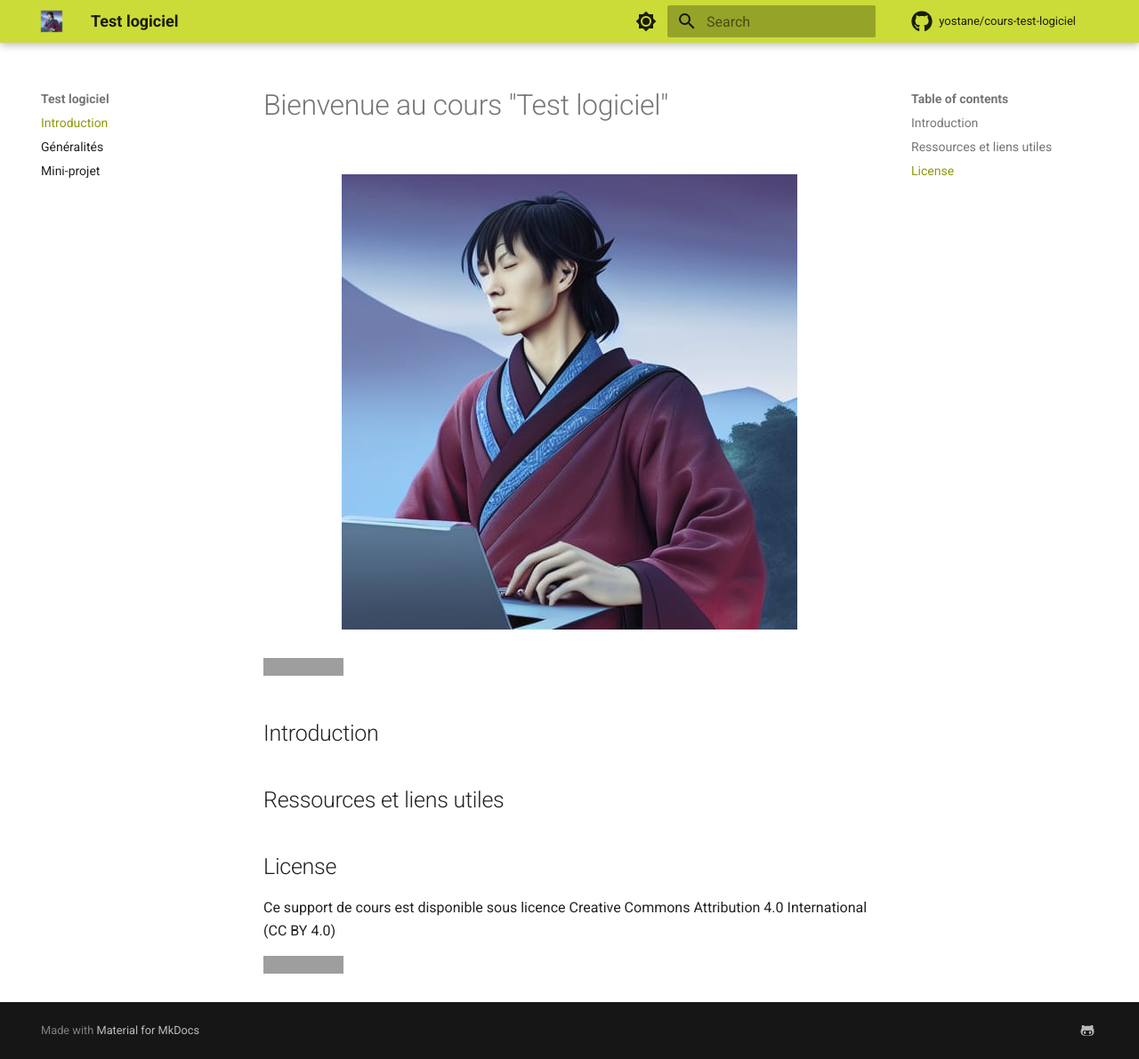
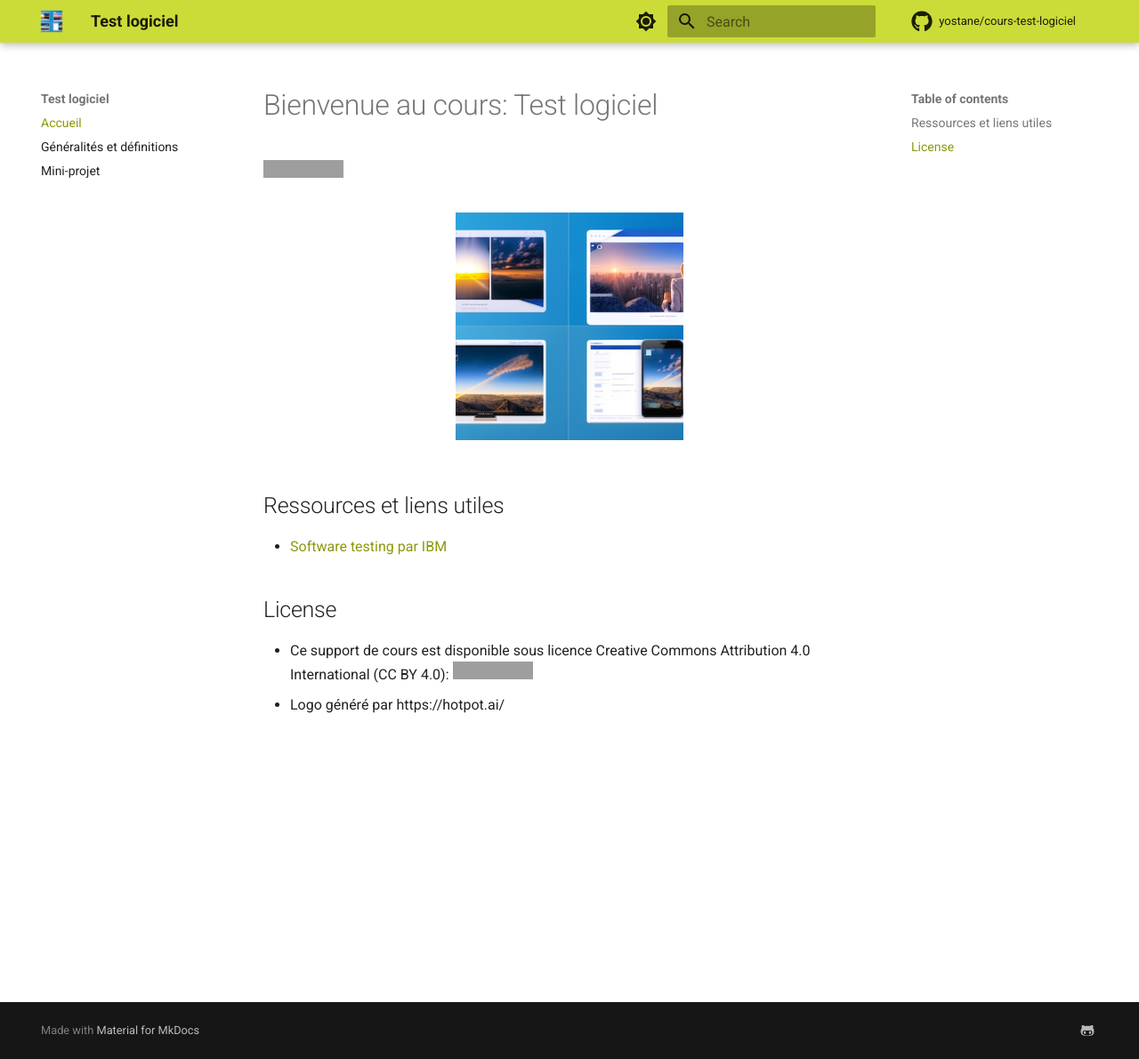
Before and after one commit to yostane/cours-test-logiciel, an MkDocs documentation site: the page built from docs/index.md, in a window 1280 px wide and 1191 px high. Shown: the whole window at 89% size. Built offline with MkDocs 1.6.1 and Material for MkDocs 9.7.7, drawn with Linux system fonts in a browser that asks for light colours; comment, search, counter and statistics services are not loaded; grey boxes are pictures that could not be loaded.

Commit message:
maj cours

```diff
--- a/docs/index.md
+++ b/docs/index.md
@@ -1,17 +1,16 @@
-# Bienvenue au cours "Test logiciel"
-
-<figure markdown>
-  ![logo](img/logo.jpg)
-</figure>
+# Bienvenue au cours: Test logiciel
 
 [![made with](https://img.shields.io/badge/made%20with-mkdocs%20material-yellowgreen)](https://squidfunk.github.io/mkdocs-material/)
 
-## Introduction
+<figure markdown>
+  ![logo](img/logo.png)
+</figure>
 
 ## Ressources et liens utiles
 
+-   [Software testing par IBM](https://www.ibm.com/fr-fr/topics/software-testing)
+
 ## License
 
-Ce support de cours est disponible sous licence Creative Commons Attribution 4.0 International (CC BY 4.0)
-
-[![License: CC BY 4.0](https://img.shields.io/badge/License-CC_BY_4.0-lightgrey.svg)](https://creativecommons.org/licenses/by/4.0/)
+-   Ce support de cours est disponible sous licence Creative Commons Attribution 4.0 International (CC BY 4.0): [![License: CC BY 4.0](https://img.shields.io/badge/License-CC_BY_4.0-lightgrey.svg)](https://creativecommons.org/licenses/by/4.0/)
+-   Logo généré par https://hotpot.ai/
--- a/mkdocs.yml
+++ b/mkdocs.yml
@@ -10,8 +10,8 @@ extra:
       link: https://github.com/yostane
 
 nav:
-  - Introduction: index.md
-  - Généralités: generalites.md
+  - Accueil: index.md
+  - Généralités et définitions: generalites.md
   - Mini-projet: projet.md
 
 plugins:
@@ -19,8 +19,8 @@ plugins:
   - glightbox
 
 theme:
-  logo: img/logo.jpg
-  favicon: img/logo.jpg
+  logo: img/logo.png
+  favicon: img/logo.png
   name: material
   features:
     - navigation.top
```
Also changed, not shown: docs/generalites.md (+9 -0 lines), docs/img/logo.jpg (deleted), docs/img/logo.png (added).
